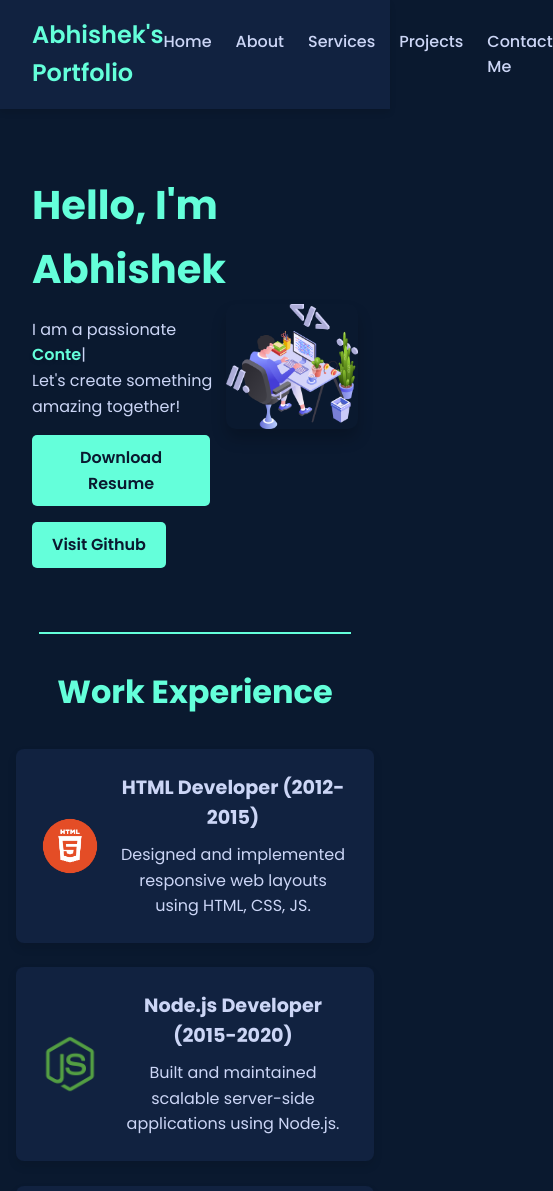
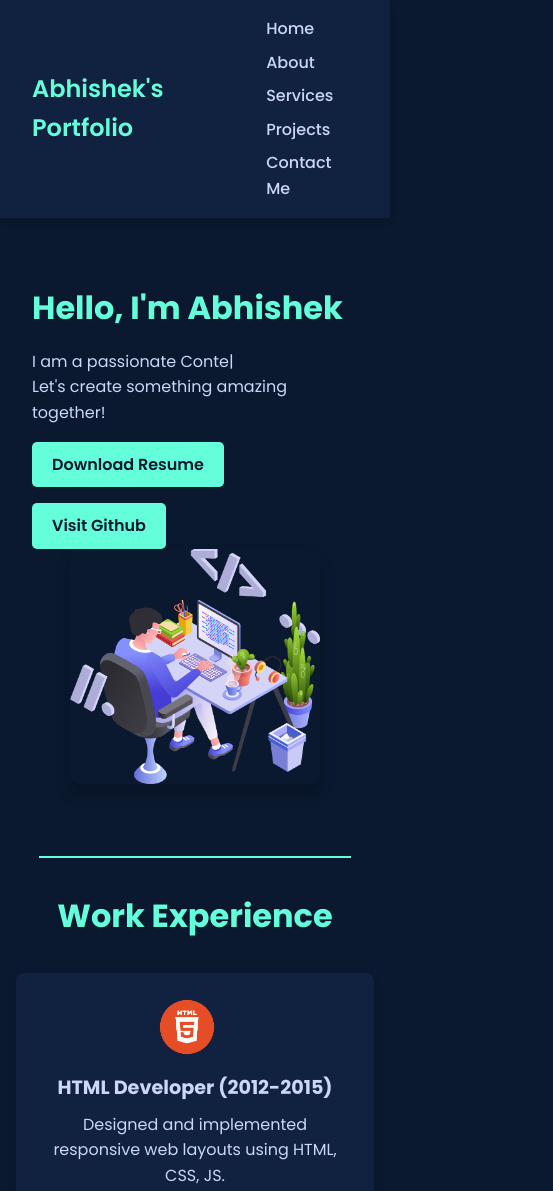
Before and after one commit to developerAbhi02/CODSOFT, a plain HTML site: page portfolio/index.html in a window 390 px wide. Shown: the top 1191 px of the page, 553 px wide, since content can reach past the window. Drawn offline with nearby package versions, Linux system fonts and the light colour scheme.

Commit message:
added responsiveness

```diff
--- a/portfolio/index.html
+++ b/portfolio/index.html
@@ -55,13 +55,28 @@
       nav ul li a:hover {
         color: #64ffda;
       }
+
+      /* Responsive Navigation */
+      @media (max-width: 768px) {
+        nav ul {
+          flex-direction: column;
+          gap: 0.5rem;
+        }
+      }
+
       .firstsection {
         display: flex;
         justify-content: space-between;
         align-items: center;
+        flex-wrap: wrap;
         max-width: 1200px;
         margin: 4rem auto;
         padding: 0 2rem;
+      }
+      .leftsection {
+        flex: 1;
+        text-align: left;
+        max-width: 600px;
       }
       .leftsection h1 {
         font-size: 2.5rem;
@@ -83,22 +98,14 @@
         text-align: center;
         font-size: 1rem;
         margin-top: 1rem;
-       &:hover {
+      }
+      .leftsection .btn:hover {
         background-color: #4caf50;
         color: #fff;
       }
-       &:active {
-        transform: scale(0.95);
-        transition: transform 0.2s ease;
-       }
-       &:focus {
-        outline: none;
-       }
-       &:disabled {
-        background-color: #ccc;
-        color: #666;
-        cursor: not-allowed;
-       }
+      .rightsection {
+        flex: 1;
+        text-align: center;
       }
       .rightsection img {
         width: 100%;
@@ -107,16 +114,27 @@
         box-shadow: 0 10px 15px rgba(0, 0, 0, 0.2);
       }
 
-
-    /* Basic HR Styling */
-    hr {
-      border: none; /* Remove default border */
-      height: 2px; /* Thickness */
-      background-color: #64ffda; /* Color */
-      width: 80%; /* Width of the HR line */
-      margin: 20px auto; /* Spacing around */
+      /* Adjustments for Small Screens */
+      @media (max-width: 768px) {
+        .firstsection {
+          flex-direction: column;
+          text-align: center;
+        }
+        .rightsection img {
+          max-width: 250px;
+        }
+        .leftsection h1 {
+          font-size: 2rem;
+        }
       }
 
+      hr {
+        border: none;
+        height: 2px;
+        background-color: #64ffda;
+        width: 80%;
+        margin: 20px auto;
+      }
 
       .secondsection {
         text-align: center;
@@ -132,20 +150,12 @@
       .work-item {
         display: flex;
         align-items: center;
+        flex-wrap: wrap;
         background: #112240;
         padding: 1.5rem;
         border-radius: 8px;
         margin-bottom: 1.5rem;
         box-shadow: 0 5px 10px rgba(0, 0, 0, 0.1);
-        opacity: 0;
-        transform: translateY(50px);
-        animation: fadeInUp 0.8s ease forwards;
-      }
-      .work-item:nth-child(odd) {
-        animation-delay: 0.2s;
-      }
-      .work-item:nth-child(even) {
-        animation-delay: 0.4s;
       }
       .work-item img {
         width: 60px;
@@ -158,25 +168,16 @@
         color: #ccd6f6;
         margin-bottom: 0.5rem;
       }
-      @keyframes fadeInUp {
-        0% {
-          opacity: 0;
-          transform: translateY(50px);
+
+      @media (max-width: 768px) {
+        .work-item {
+          flex-direction: column;
+          text-align: center;
         }
-        100% {
-          opacity: 1;
-          transform: translateY(0);
+        .work-item img {
+          margin-bottom: 1rem;
         }
       }
-      #element {
-        color: #64ffda;
-        font-weight: 600;
-        text-shadow: 0 2px 4px rgba(0, 0, 0, 0.1);
-      }
-
-
-
-
 
       footer {
         display: flex;
@@ -207,11 +208,21 @@
       .footer ul li {
         margin-bottom: 0.5rem;
         color: #ccd6f6;
-    cursor: pointer;
       }
       .footer ul li:hover {
         color: #64ffda;
       }
+
+      @media (max-width: 768px) {
+        footer {
+          text-align: center;
+        }
+        .footer {
+          flex-direction: column;
+          gap: 1rem;
+        }
+      }
+
       footer p {
         margin-top: 2rem;
         text-align: center;
@@ -227,8 +238,8 @@
       footer p a:hover {
         text-decoration: underline;
       }
+    </style>
 
-    </style>
   </head>
   <body>
     <header>
```
Lines whose indentation alone changed are shown as unchanged.
